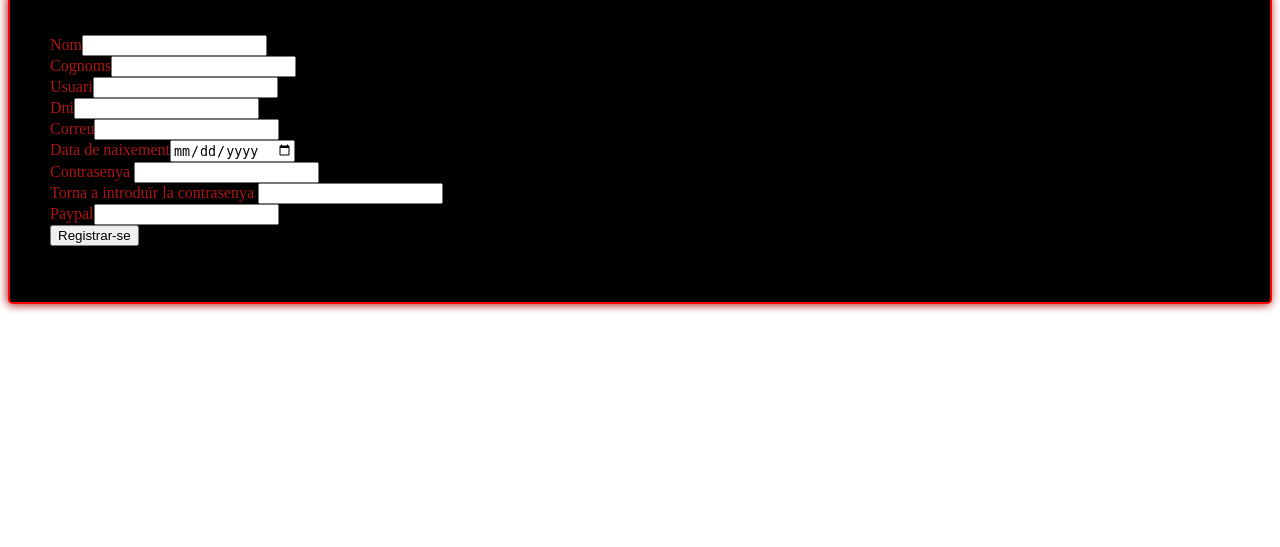
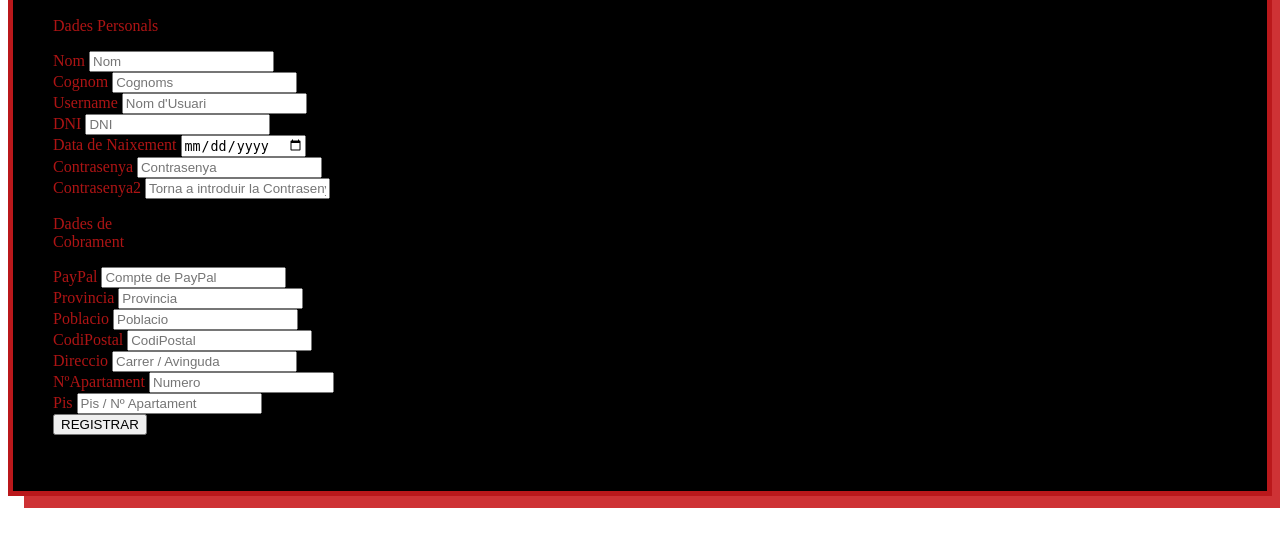
Before and after one commit to csanchez19/ShowDown, a CodeIgniter app: the page made by application/views/register_user.php in a window 1280 px wide. Shown: the top 547 px of the page. Run offline with CodeIgniter, Linux system fonts and the light colour scheme.

Commit message:
formRegister

```diff
--- a/application/views/home.php
+++ b/application/views/home.php
@@ -45,13 +45,13 @@
         <div class="offset-3 col-8 text-center">
             <table class="caja text-center">
                 <tr class="fila">
-                    <td><p class="text">Crea o Apuntat a tornejos!</p></td>
+                    <td><a class="escalar" href=""><p class="text escalar">Crea o Apuntat a tornejos!</p></a></td>
                 </tr>
                 <tr class="fila">
-                    <td><p class="text">Acumula punts mentre jugues!</p></td>
+                    <td><a class="escalar" href=""><p class="text escalar">Acumula punts mentre jugues!</p></a></td>
                 </tr>
                 <tr class="fila">
-                    <td><p class="text">Intercanvia els punts a la nostra Winners League! <span class="badge bg-danger"> New! </span></p></td>
+                    <td><a class="escalar" href=""><p class="text escalar">Intercanvia els punts a la nostra Winners League! <span class="badge bg-danger"> New! </span></p></a></td>
                 </tr>
             </table>
         </div>
--- a/application/views/layout.php
+++ b/application/views/layout.php
@@ -32,6 +32,10 @@
     <title><?= $title ?></title>
 </head>
 <body>
+
+<style>
+
+</style>
 
 <div class="row">
     <div class="col-12 text-center">
@@ -127,7 +131,7 @@
               <p>Email 1: anlon636@gmail.com</p>
             </li>
             <li>
-              <p>Email 2: csanchezf@gmail.com</p>
+              <p>Email 2: csanchezf197@gmail.com</p>
             </li>
           </ul>
         </div>
--- a/application/views/register_user.php
+++ b/application/views/register_user.php
@@ -2,147 +2,109 @@
 <div class="container-fluid top_div">
     <div class="row">
         <div class="text-center col-12 div_botones">
-            <h1 class="text-center">ShowDown! <br> Registrat i comença a competir</h1>
+            <h1 class="text-center div_botones2">Registra't i comença a competir!</h1>
         </div>
     </div>
 </div>
 
 <div class="container form">
-        <div class="marco col-xl-12">
-            <?php
-                echo form_open('showdown/validation');
-
-                    //NOM
-                    echo '<div class="form-group">';
-                    echo form_label('Nom', 'nom');
-                    $valueNom = (!empty($nom))?$nom:'';
-                    $dataNom = array(
-                        'name' => 'nom',
-                        'value' => $valueNom,
-                        'class' => 'form-control'
-                    );
-                    echo form_input($dataNom);
-                    echo form_error('nom');
-                    echo '</div>';
-
-                    //COGNOMS
-                    echo '<div class="form-group">';
-                    echo form_label('Cognoms', 'cognoms');
-                    $valueCognoms = (!empty($cognoms))?$cognoms:'';
-                    $dataCognoms = array(
-                        'name' => 'cognoms',
-                        'value' => $valueCognoms,
-                        'class' => 'form-control'
-                    );
-                    echo form_input($dataCognoms);
-                    echo form_error('cognoms');
-                    echo '</div>';
-
-                    //NOM D'USUARI
-                    echo '<div class="form-group">';
-                    echo form_label('Usuari', 'usuari');
-                    $valueUsuari = (!empty($usuari))?$usuari:'';
-                    $dataUsuari = array(
-                        'name' => 'usuari',
-                        'value' => $valueUsuari,
-                        'class' => 'form-control'
-                    );
-                    echo form_input($dataUsuari);
-                    echo form_error('usuari');
-                    echo '</div>';
-
-                    //DNI
-                    echo '<div class="form-group">';
-                    echo form_label('Dni', 'dni');
-                    $valueDni = (!empty($dni))?$dni:'';
-                    $dataDni = array(
-                        'name' => 'dni',
-                        'value' => $valueDni,
-                        'class' => 'form-control'
-                    );
-                    echo form_input($dataDni);
-                    echo form_error('dni');
-                    echo '</div>';
-
-                    //CORREU
-                    echo '<div class="form-group">';
-                    echo form_label('Correu', 'correu');
-                    $valueCorreu = (!empty($correu))?$correu:'';
-                    $dataCorreu = array(
-                        'name' => 'correu',
-                        'value' => $valueCorreu,
-                        'class' => 'form-control'
-                    );
-                    echo form_input($dataCorreu);
-                    echo form_error('correu');
-                    echo '</div>';
-
-                    //DATA DE NAIXEMENT
-                    echo '<div class="form-group">';
-                    echo form_label('Data de naixement', 'naix');
-                    $valueNaix = (!empty($naix))?$naix:'';
-                    $dataNaix = array(
-                        'type' => 'date',
-                        'name' => 'naix',
-                        'value' => $valueNaix,
-                        'class' => 'form-control'
-                    );
-                    echo form_input($dataNaix);
-                    echo form_error('naix');
-                    echo '</div>';
-
-                    //PASSWORD
-                    echo '<div class="form-group">';
-                    echo form_label('Contrasenya ', 'password');
-                    $valuePass=(!empty($password))?$password:'';
-                    $dataPass = array(
-                        'name' => 'password',
-                        'type' => 'password',
-                        'value' => $valuePass,
-                        'class' => 'form-control'
-                    );
-                    echo form_input($dataPass);
-                    echo form_error('password');
-                    echo '</div>';
-
-                    echo '<div class="form-group">';
-                    echo form_label('Torna a introduïr la contrasenya ', 'password2');
-                    $valuePass2=(!empty($password2))?$password2:'';
-                    $dataPass2 = array(
-                        'name' => 'password2',
-                        'type' => 'password',
-                        'value' => $valuePass2,
-                        'class' => 'form-control'
-                    );
-                    echo form_input($dataPass2);
-                    echo form_error('password2');
-                    echo '</div>';
-
-                    //PAYPAL
-                    echo '<div class="form-group">';
-                    echo form_label('Paypal', 'paypal');
-                    $valuePaypal = (!empty($paypal))?$paypal:'';
-                    $dataPaypal = array(
-                        'name' => 'paypal',
-                        'value' => $valuePaypal,
-                        'class' => 'form-control'
-                    );
-                    echo form_input($dataPaypal);
-                    echo form_error('paypal');
-                    echo '</div>';
-
-                    //SUBMIT
-                    $dataButton = array(
-                        'name' => 'register',
-                        'value' => 'Registrar-se',
-                        'class' => 'custom-btn btn-5 mt-4'
-                    );
-                    echo '<div class="form-group text-center">';
-                    echo form_submit($dataButton);
-                    echo '</div>';
-
-                echo form_close()
-            ?>
+        <div class="marco offset-2 col-xl-8">
+            <form action="">
+                <div class="pt-1  text-center divCobrament">
+                    <p class="dadesCobrament">Dades Personals</p>
+                </div>
+                <div class="form-group mt-5 pt-5">
+                    <div class="row">
+                        <div class="col">
+                            <label for="Nom" class="sr-only">Nom</label>
+                            <input type="text" class="form-control" placeholder="Nom">
+                        </div>
+                        <div class="col">
+                            <label for="Cognom" class="sr-only">Cognom</label>
+                            <input type="text" class="form-control" placeholder="Cognoms">
+                        </div>
+                    </div>
+                </div>
+                <div class="form-group">
+                    <div class="row">
+                        <div class="col">
+                            <label for="Username" class="sr-only">Username</label>
+                            <input type="text" class="form-control" placeholder="Nom d'Usuari">
+                        </div>
+                    </div>
+                </div>
+                <div class="form-group">
+                    <div class="row">
+                        <div class="col">
+                            <label for="DNI" class="sr-only">DNI</label>
+                            <input type="text" class="form-control" placeholder="DNI">
+                        </div>
+                        <div class="col">
+                            <label for="Data de Naixement" class="sr-only">Data de Naixement</label>
+                            <input type="date" class="form-control" placeholder="">
+                        </div>
+                    </div>
+                </div>
+                <div class="form-group">
+                    <div class="row">
+                        <div class="col">
+                            <label for="Contrasenya" class="sr-only">Contrasenya</label>
+                            <input type="password" class="form-control" placeholder="Contrasenya">
+                        </div>
+                    </div>
+                </div>
+                <div class="form-group">
+                    <div class="row">
+                        <div class="col">
+                            <label for="Contrasenya2" class="sr-only">Contrasenya2</label>
+                            <input type="password" class="form-control" placeholder="Torna a introduir la Contrasenya">
+                        </div>
+                    </div>
+                </div>
+                <div class="pt-3 text-center divCobrament">
+                    <p class="dadesCobrament">Dades de <br> Cobrament</p>
+                </div>
+                <div class="form-group mt-5 pt-5">
+                    <label for="PayPal" class="sr-only">PayPal</label>
+                    <input type="text" class="form-control" placeholder="Compte de PayPal">
+                </div>
+                <div class="form-group">
+                    <div class="row">
+                        <div class="col">
+                            <label for="Provincia" class="sr-only">Provincia</label>
+                            <input type="text" class="form-control" placeholder="Provincia">
+                        </div>
+                        <div class="col">
+                            <label for="Poblacio" class="sr-only">Poblacio</label>
+                            <input type="text" class="form-control" placeholder="Poblacio">
+                        </div>
+                        <div class="col">
+                            <label for="CodiPostal" class="sr-only">CodiPostal</label>
+                            <input type="text" class="form-control" placeholder="CodiPostal">
+                        </div>
+                    </div>
+                </div>
+                <div class="form-group">
+                    <label for="Direccio" class="sr-only">Direccio</label>
+                    <input type="text" class="form-control" placeholder="Carrer / Avinguda">
+                </div>
+                <div class="form-group">
+                    <div class="row">
+                        <div class="col">
+                            <label for="NApartament" class="sr-only">NºApartament</label>
+                            <input type="text" class="form-control" placeholder="Numero">
+                        </div>
+                        <div class="col">
+                            <label for="Pis" class="sr-only">Pis</label>
+                            <input type="text" class="form-control" placeholder="Pis / Nº Apartament">
+                        </div>
+                    </div>
+                </div>
+                <div class="form-group pt-5 text-center">
+                    <label for="enviar" class="sr-only"></label>
+                    <button type="submit" class="custom-btn2 btn-7"><span>REGISTRAR</span></button>
+                </div>
+            </form>
         </div>
 </div>
 
--- a/css/custom.css
+++ b/css/custom.css
@@ -100,7 +100,7 @@ html {
   }
   .sub-menu li a {
     color: #fff;
-    font-family: "Lato", Arial, Helvetica, sans-serif;
+    font-family: 'Montserrat', sans-serif;
     font-size: 16px;
     width: 100%;
     display: block;
--- a/css/register.css
+++ b/css/register.css
@@ -3,9 +3,13 @@
 }
 
 .marco{
-    border: 2px solid red;
-    border-radius: 5px;
-    box-shadow: -1px 1px 10px 0px;
+    border: 5px solid #BA181B;
+    -webkit-box-shadow: 22px 22px 0px -2px rgba(131,17,19,1);
+    -moz-box-shadow: 22px 22px 0px -2px rgba(131,17,19,1);
+    box-shadow: 22px 22px 0px -2px rgba(131,17,19,1);
+    -webkit-box-shadow: 14px 14px 0px -2px rgb(206, 50, 53);
+    -moz-box-shadow: 14px 14px 0px -2px rgb(206, 50, 53);
+    box-shadow: 14px 14px 0px -2px rgb(206, 50, 53);
     background-color: black;
     padding: 40px;
     position: relative;
```
Also changed, not shown: css/home.css (+130 -1 lines).
